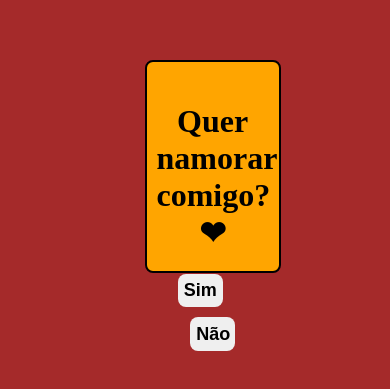
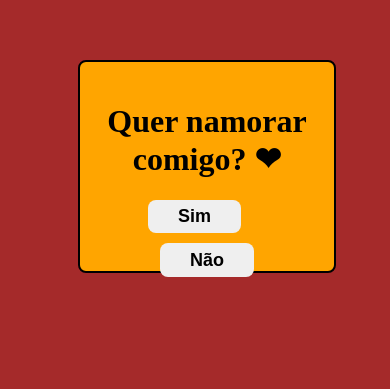
Before and after one commit to geanschuster1503/Dating-Game, a plain HTML site: page index.html in a window 390 px wide. Shown: the part 117-506 px from the top of the page. Drawn offline with Linux system fonts and the light colour scheme.

Commit message:
Ajuste para o celular

```diff
--- a/style.css
+++ b/style.css
@@ -63,3 +63,15 @@ input {
     height: 6vh;
 
 }
+
+@media screen and (max-width: 992px) {
+
+
+    .caixa{
+
+        width: 60vw;
+        position: relative;
+        left: 70px;
+    }
+
+}
```
Also changed, not shown: index.html (line endings or trailing spaces).
